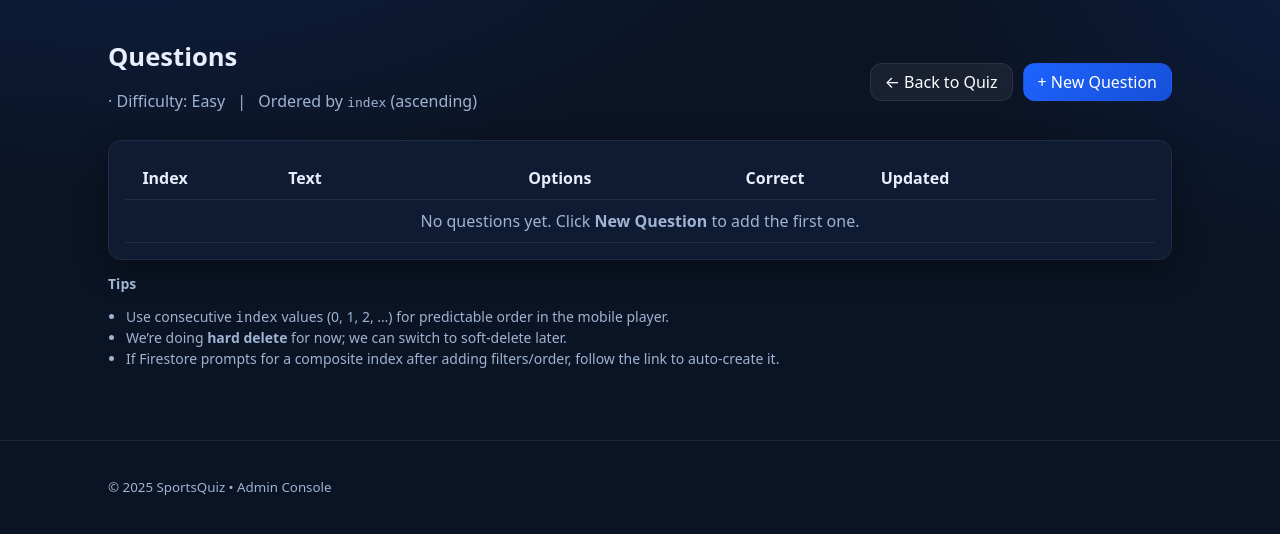
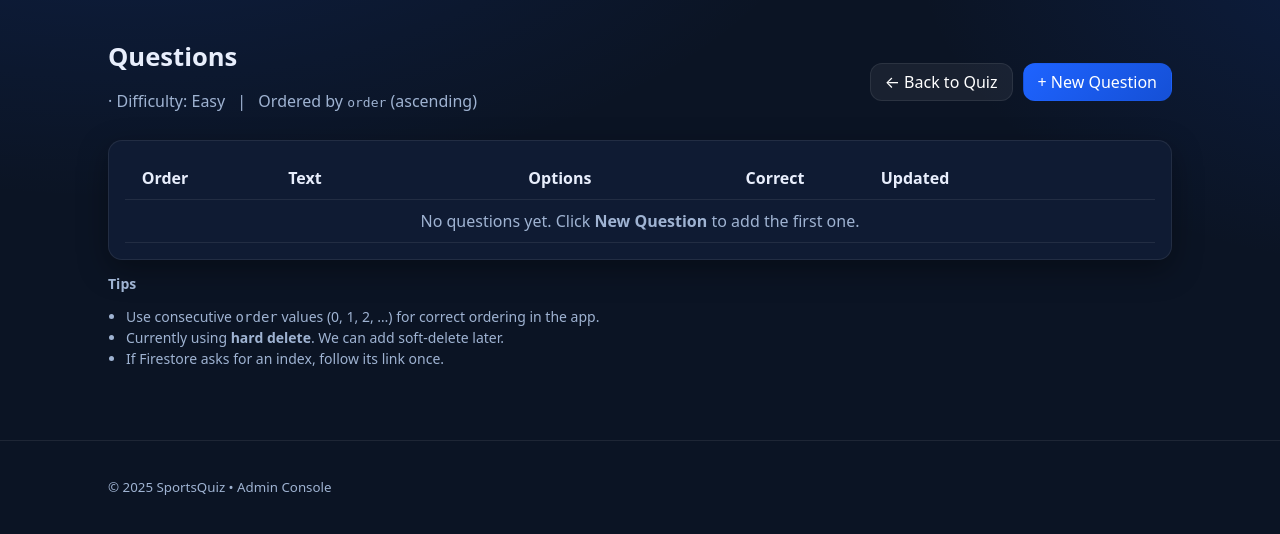
Before and after one commit to framuigai/sports_quiz, a Flask app: template backend/app/admin/templates/questions.html in a window 1280 px wide. Shown: the part 80-614 px from the top of the page. Run offline with Flask 3, Linux system fonts and the light colour scheme; the template is opened without the code that fills it, so the values that code supplies are empty.

Commit message:
Adjustments to Admin Quiz Generation

```diff
--- a/backend/app/admin/templates/questions.html
+++ b/backend/app/admin/templates/questions.html
@@ -10,7 +10,7 @@
       <strong>{{ quiz.title }}</strong> &middot;
       Difficulty: <span class="cap">{{ quiz.difficulty|default('easy') }}</span>
       <span class="sep">|</span>
-      Ordered by <code>index</code> (ascending)
+      Ordered by <code>order</code> (ascending)
     </p>
   </div>
   <div class="actions">
@@ -24,7 +24,7 @@
     <table class="table">
       <thead>
         <tr>
-          <th style="width: 80px;">Index</th>
+          <th style="width: 80px;">Order</th>
           <th>Text</th>
           <th>Options</th>
           <th style="width: 120px;">Correct</th>
@@ -36,7 +36,9 @@
         {% if items and items|length > 0 %}
           {% for q in items %}
           <tr>
-            <td><code>{{ q.index|default(0) }}</code></td>
+            <td>
+              <code>{{ q.order if q.order is defined else (q.index if q.index is defined else 0) }}</code>
+            </td>
             <td>
               {% set txt = q.text|default('—') %}
               {% if txt|length > 120 %}
@@ -68,8 +70,8 @@
             <td class="ta-right">
               <div class="actions actions--inline">
                 <a class="btn btn--small" href="{{ url_for('admin.question_edit', doc_id=quiz.id, qid=q.id) }}">Edit</a>
-                <form method="post" action="{{ url_for('admin.question_delete', doc_id=quiz.id, qid=q.id) }}" onsubmit="return confirm('Permanently delete this question? This cannot be undone.');">
-                  <button class="btn btn--small btn--danger" type="submit">Delete</button>
+                <form method="post" action="{{ url_for('admin.question_delete', doc_id=quiz.id, qid=q.id) }}">
+                  <button class="btn btn--small btn--danger" type="submit" data-confirm="Permanently delete this question? This cannot be undone.">Delete</button>
                 </form>
               </div>
             </td>
@@ -88,9 +90,9 @@
 <div class="muted small mt-8">
   <p><strong>Tips</strong></p>
   <ul class="list--bullets compact">
-    <li>Use consecutive <code>index</code> values (0, 1, 2, …) for predictable order in the mobile player.</li>
-    <li>We’re doing <strong>hard delete</strong> for now; we can switch to soft-delete later.</li>
-    <li>If Firestore prompts for a composite index after adding filters/order, follow the link to auto-create it.</li>
+    <li>Use consecutive <code>order</code> values (0, 1, 2, …) for correct ordering in the app.</li>
+    <li>Currently using <strong>hard delete</strong>. We can add soft-delete later.</li>
+    <li>If Firestore asks for an index, follow its link once.</li>
   </ul>
 </div>
 {% endblock %}
```
